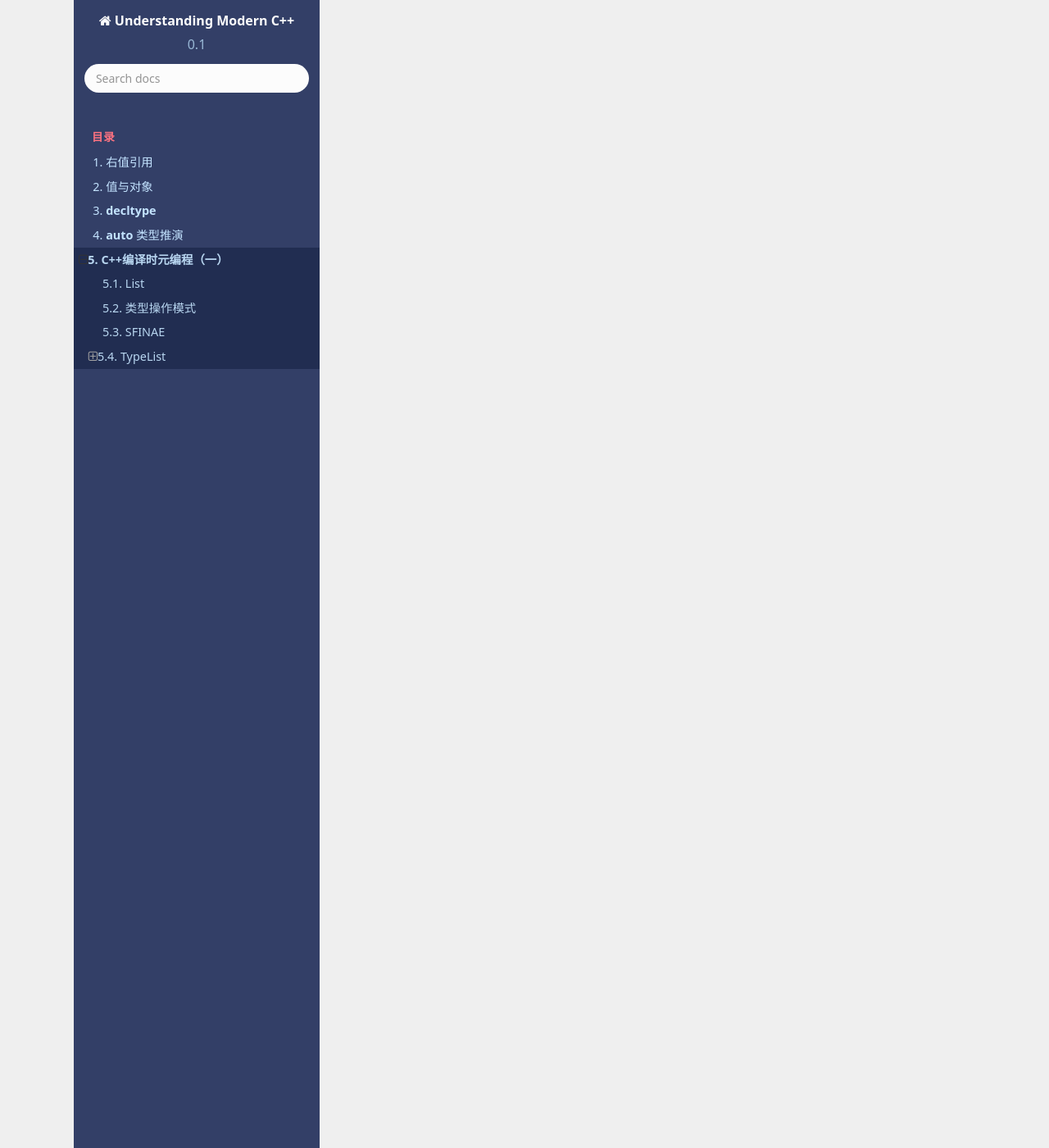
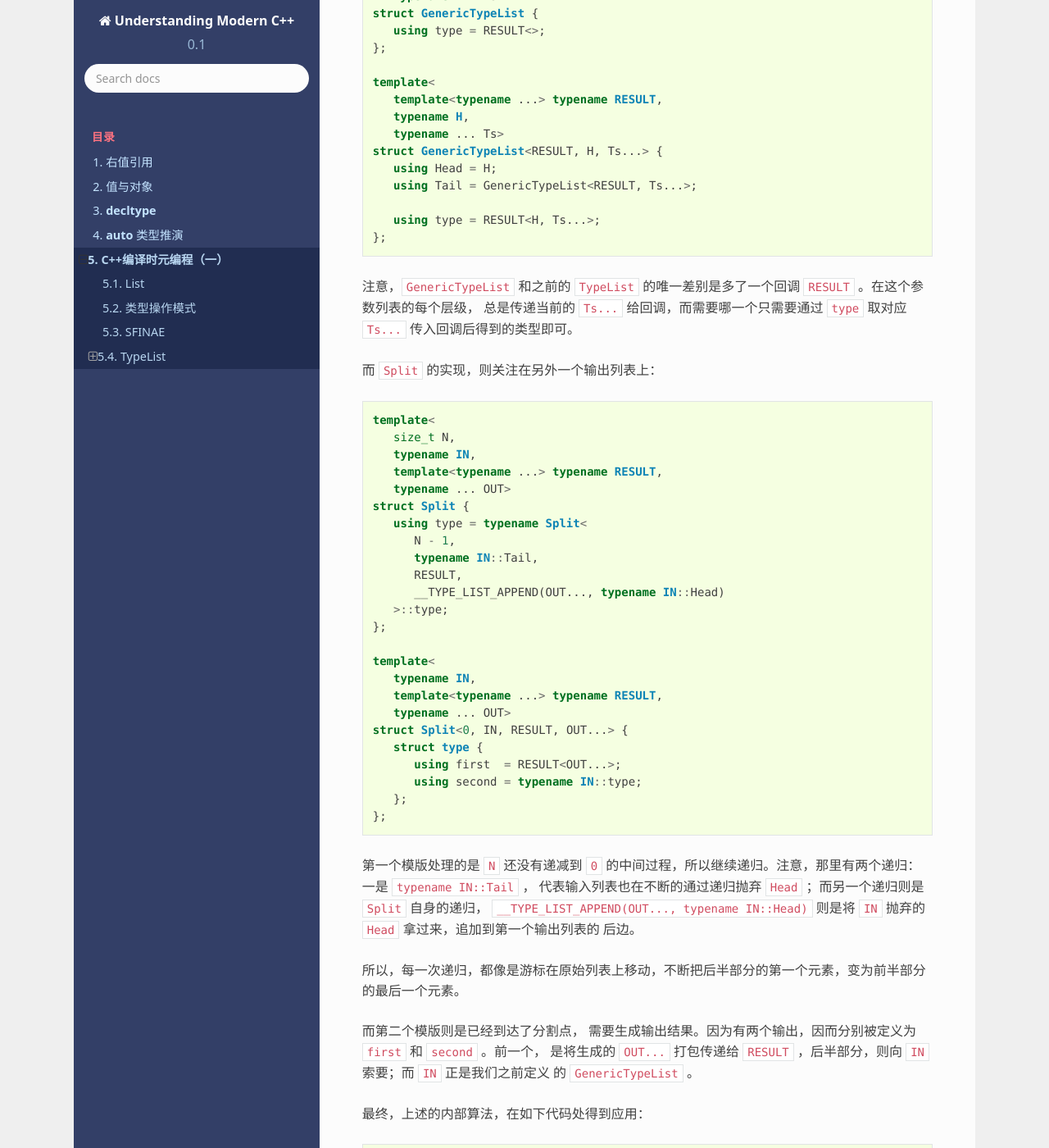
Before and after one commit to godsme/understand_modern_cpp, a Sphinx documentation site: the page built from docs/source/fp.rst, in a window 1280 px wide and 1400 px high, scrolled down 17854 px. Shown: the whole window at 82% size. Built offline with Sphinx 7.4.7 and the Read the Docs theme 2.0.0, drawn with Linux system fonts in a browser that asks for light colours; formulas are drawn with MathJax 3; some of the changed text lies outside the part shown.

Commit message:
added fp

```diff
--- a/docs/source/fp.rst
+++ b/docs/source/fp.rst
@@ -721,7 +721,7 @@ Transform
 
 用伪代码表现即为：
 
-.. code-block:: haskell
+.. code-block:: agda
 
    Transform                     :: [Set] -> (Set -> Set) -> (Set -> Set) -> [Set]
    Transform []     F RESULT OUT = RESULT OUT
@@ -750,3 +750,97 @@ Transform
 
 Split
 +++++++++++++++++++++
+
+现在我们再来实现 ``split`` 。其语意是在第 ``N`` 个位置，将一个输入列表一分为二。
+
+这个需求，又增加了新的困难，``Transform`` 只要求输出一个列表，但这要要求输出两个。而模版的变参列表只允许有一个。怎么办？
+
+首先，在有输出的情况下，用户必然是要传入回调。既然现在有两个输出，那么用户自然就需要两个回调。既然一个模版只允许有一个变参，
+那我们就分别两个回调传递个两个变参模版，一个给 ``TypeList<Ts...>``，一个给计算模版。
+
+所以，我需要先改造我们的 ``TypeList<Ts...>`` ，重新定义新的形式：
+
+.. code-block:: c++
+
+   template<
+      template<typename ...> typename RESULT,
+      typename ... Ts>
+   struct GenericTypeList {
+      using type = RESULT<>;
+   };
+
+   template<
+      template<typename ...> typename RESULT,
+      typename H,
+      typename ... Ts>
+   struct GenericTypeList<RESULT, H, Ts...> {
+      using Head = H;
+      using Tail = GenericTypeList<RESULT, Ts...>;
+
+      using type = RESULT<H, Ts...>;
+   };
+
+注意，``GenericTypeList`` 和之前的 ``TypeList`` 的唯一差别是多了一个回调  ``RESULT`` 。在这个参数列表的每个层级，
+总是传递当前的 ``Ts...`` 给回调，而需要哪一个只需要通过 ``type`` 取对应 ``Ts...`` 传入回调后得到的类型即可。
+
+而 ``Split`` 的实现，则关注在另外一个输出列表上：
+
+.. code-block:: c++
+
+   template<
+      size_t N,
+      typename IN,
+      template<typename ...> typename RESULT,
+      typename ... OUT>
+   struct Split {
+      using type = typename Split<
+         N - 1,
+         typename IN::Tail,
+         RESULT,
+         __TYPE_LIST_APPEND(OUT..., typename IN::Head)
+      >::type;
+   };
+
+   template<
+      typename IN,
+      template<typename ...> typename RESULT,
+      typename ... OUT>
+   struct Split<0, IN, RESULT, OUT...> {
+      struct type {
+         using first  = RESULT<OUT...>;
+         using second = typename IN::type;
+      };
+   };
+
+第一个模版处理的是 ``N`` 还没有递减到 ``0`` 的中间过程，所以继续递归。注意，那里有两个递归：一是 ``typename IN::Tail`` ，
+代表输入列表也在不断的通过递归抛弃 ``Head`` ；而另一个递归则是 ``Split`` 自身的递归，
+``__TYPE_LIST_APPEND(OUT..., typename IN::Head)`` 则是将 ``IN`` 抛弃的 ``Head`` 拿过来，追加到第一个输出列表的
+后边。
+
+所以，每一次递归，都像是游标在原始列表上移动，不断把后半部分的第一个元素，变为前半部分的最后一个元素。
+
+而第二个模版则是已经到达了分割点，
+需要生成输出结果。因为有两个输出，因而分别被定义为 ``first`` 和 ``second`` 。前一个，
+是将生成的 ``OUT...`` 打包传递给 ``RESULT`` ，后半部分，则向 ``IN`` 索要；而 ``IN`` 正是我们之前定义
+的 ``GenericTypeList`` 。
+
+最终，上述的内部算法，在如下代码处得到应用：
+
+.. code-block:: c++
+
+   template<
+      size_t N,
+      template<typename ...> typename RESULT_1,
+      template<typename ...> typename RESULT_2,
+      typename ... IN>
+   using Split_t =
+      typename details::Split<
+         N,
+         GenericTypeList<RESULT_2, IN...>, // 将后半部分的回调，传递给输入
+         RESULT_1                          // 前半部分的回调
+         __EMPTY_OUTPUT_TYPE_LIST___       // 前半部分最初列表为空
+      >::type;
+
+
+``Split_t`` 的输入参数，清晰的反映了用户需要指定的信息: ``N`` 分割的位置；``RESULT_1``, ``RESULT_2`` 分别为分割后两个
+部分的回调。``IN`` 则是需要分割的输入列表。
```
